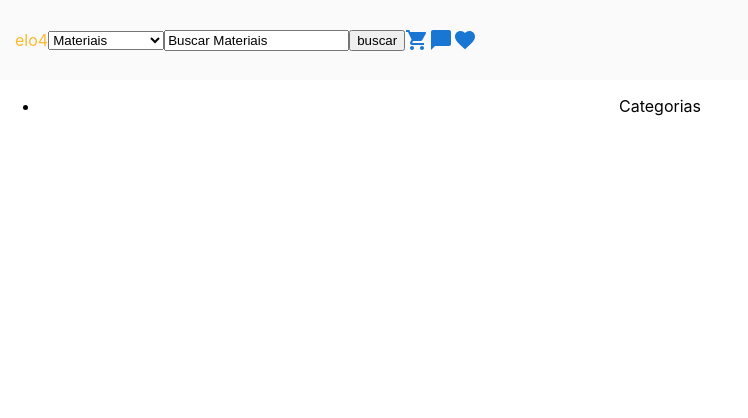
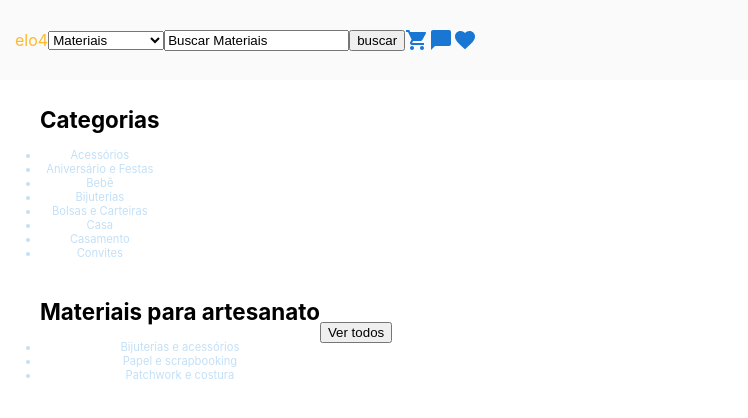
Before and after one commit to BrunoDev2003/bruno-repository, a React (Create React App) app: page / in a window 1280 px wide. Shown: the top 418 px of the page, without its empty margins (0-748 px from the left). Built offline with nearby package versions, Linux system fonts and the light colour scheme.

Commit message:
implementing the base of the side-menu

```diff
--- a/src/components/side-menu/index.js
+++ b/src/components/side-menu/index.js
@@ -6,10 +6,27 @@ import Icon from '@mui/material/Icon';
 export default function SideMenu() {
     return (
         <SideMenuContainer>
-            <div className="container">
+            <div className="sidemenu-container">
                 <ul>
-                    <li>Categorias</li>
+                    <h1>Categorias</h1>
+                    <li>Acessórios</li>
+                    <li>Aniversário e Festas</li>
+                    <li>Bebê</li>
+                    <li>Bijuterias</li>
+                    <li>Bolsas e Carteiras</li>
+                    <li>Casa</li>
+                    <li>Casamento</li>
+                    <li>Convites</li>
                 </ul>
+            </div>
+            <div className="sidemenu-container_2">
+            <ul>
+                    <h1>Materiais para artesanato</h1>
+                    <li>Bijuterias e acessórios</li>
+                    <li>Papel e scrapbooking</li>
+                    <li>Patchwork e costura</li>
+                </ul>
+                <button>Ver todos</button>
             </div>
         </SideMenuContainer>
     )
--- a/src/components/side-menu/styles.js
+++ b/src/components/side-menu/styles.js
@@ -1,5 +1,22 @@
 import styled from 'styled-components';
 
 export const SideMenuContainer = styled.div`
-
+    .sidemenu-container {
+        display: flex;
+        align-items: center;
+        font-size: .7rem;
+    }
+    .sidemenu-container_2 {
+        display: flex;
+        align-items: center;
+        font-size: .7rem;
+        justify-content:flex-start;
+    }
+    li {
+        color: #C2E0F7;
+    }
+    button {
+        display:flex;
+        align-items:center;
+    }
 `
```
